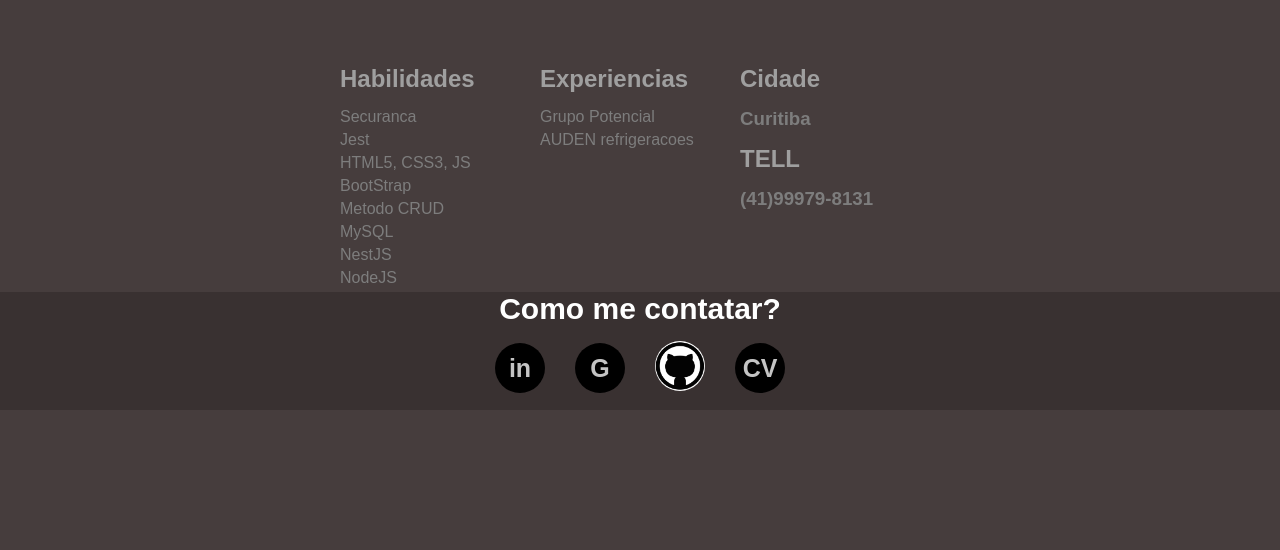
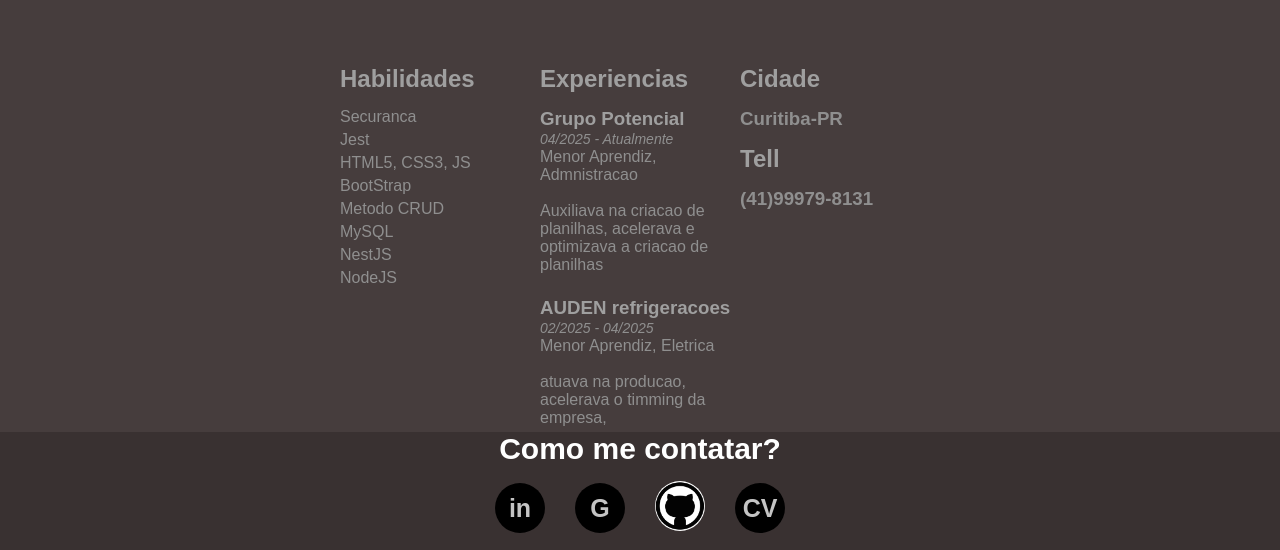
Before and after one commit to PedroStabach/portfolio, a plain HTML site: page home.html in a window 1280 px wide. Shown: the part 963-1513 px from the top of the page. Before the commit the page ends 1373 px from the top, so only its background shows below. Drawn offline with Linux system fonts and the light colour scheme.

Commit message:
sobre mim completo

```diff
--- a/home.html
+++ b/home.html
@@ -82,15 +82,24 @@
                             <h2>Experiencias</h2>
                             <nav>
                                 <ul>
-                                    <li>Grupo Potencial</li>
-                                    <li>AUDEN refrigeracoes</li>
+                                    <li><h3>Grupo Potencial</h3>
+                                       <i> 04/2025 - Atualmente </i><br>
+                                        Menor Aprendiz, Admnistracao <br> <br>
+                                        Auxiliava na criacao de planilhas, acelerava e optimizava a criacao de planilhas
+                                    </li>
+                                    <br>
+                                    <li><h3>AUDEN refrigeracoes</h3>
+                                       <i> 02/2025 - 04/2025</i> <br>
+                                        Menor Aprendiz, Eletrica <br> <br>
+                                        atuava na producao, acelerava o timming da empresa,
+                                    </li>
                                 </ul>
                             </nav>
                         </div>
                         <div class="flex1">
                             <h2>Cidade</h2>
-                            <h3>Curitiba</h3>
-                            <h2>TELL</h2>
+                            <h3>Curitiba-PR</h3>
+                            <h2>Tell</h2>
                             <h3>(41)99979-8131</h3>
                         </div>
                     </div>
--- a/style.css
+++ b/style.css
@@ -212,14 +212,25 @@ h4 {
 }
 .listaColuna h3 {
     margin-bottom: 15px;
-    color: #7d7d7d;
+    color: #8f8f8f;
     text-align: start;
 }
 .listaColuna nav ul li {
     padding: 0;
     text-align: start;
     margin-bottom: 5px;
-    color: #7d7d7d;
+    color: #8f8f8f;
+}
+.listaColuna nav ul li h3 {
+    margin: 0;
+    padding: 0;
+    color: #9f9f9f;
+}
+.listaColuna nav ul li i {
+    font-size: 14px;
+    margin: 0;
+    padding: 0;
+    color: #8f8f8f;
 }
 .outros {
     display: flex;
```
